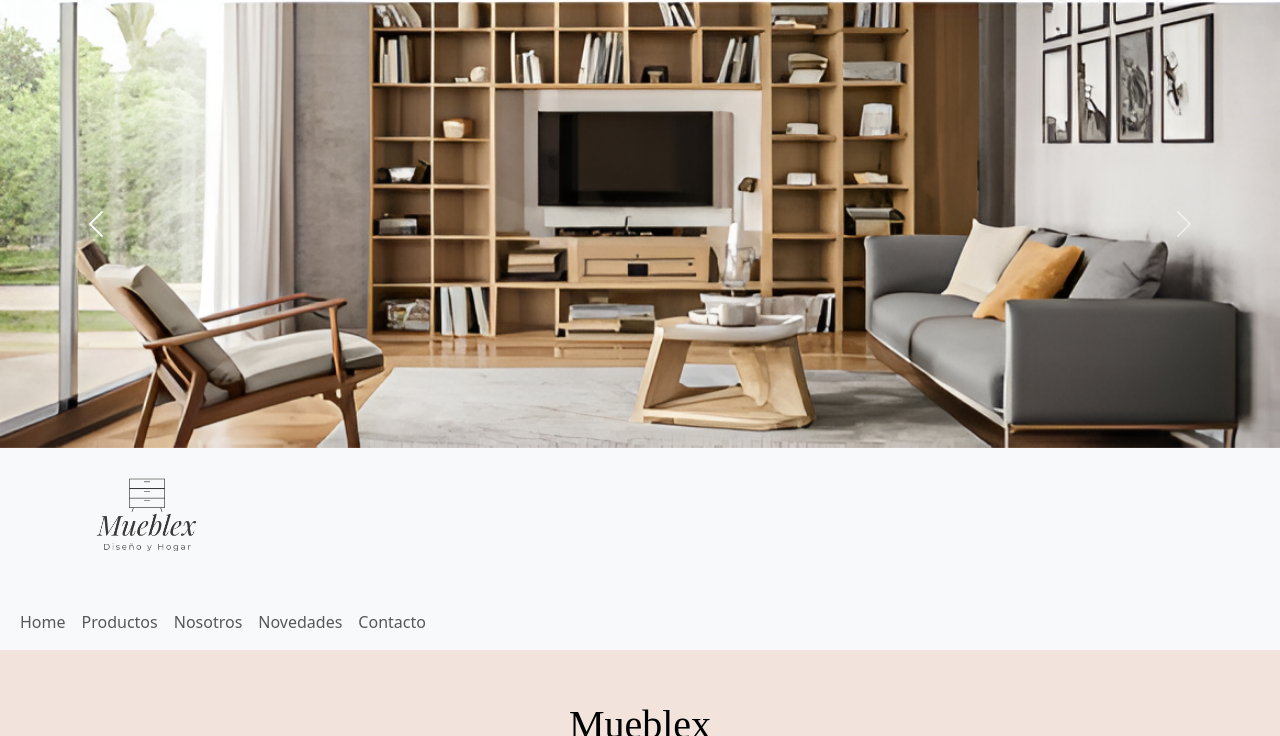
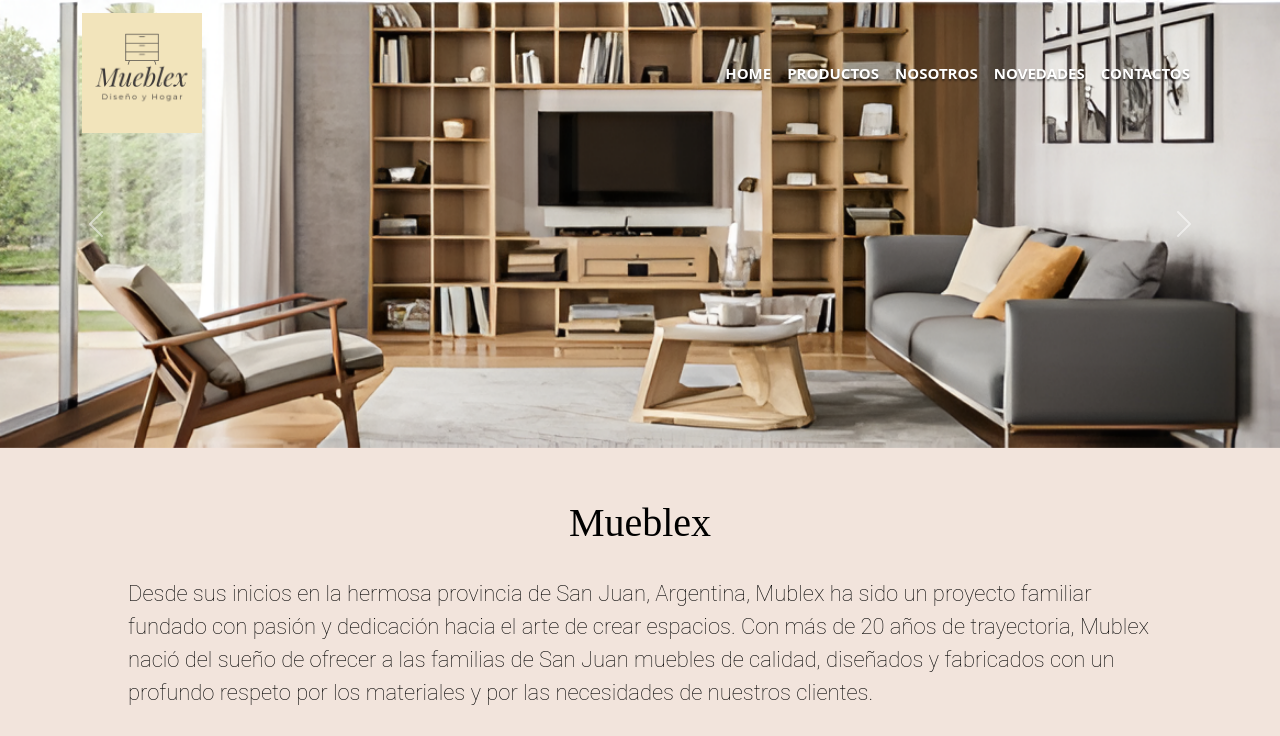
Before and after one commit to nicolasneira/integradordwi, a plain HTML site: page nosotros.html in a window 1280 px wide. Shown: the top 736 px of the page. Drawn offline with nearby package versions, Linux system fonts and the light colour scheme; a web font is replaced by a local one.

Commit message:
nosotros.html

```diff
--- a/nosotros.html
+++ b/nosotros.html
@@ -11,6 +11,7 @@
         <link href="https://fonts.googleapis.com/css2?family=Playfair+Display:ital,wght@1,400..900&display=swap" rel="stylesheet">
         <link rel="stylesheet" href="https://cdnjs.cloudflare.com/ajax/libs/font-awesome/6.0.0-beta3/css/all.min.css">
         <link rel="stylesheet" href="estilos/nosotros.css">
+        <link rel="stylesheet" href="estilos/carrucel.css">
         <link rel="stylesheet" href="estilos/piedepagina.css">
         <link rel="stylesheet" href="estilos/card.css">
         <link rel="stylesheet" href="estilos/texto.css">
@@ -18,54 +19,24 @@
 
       </head>
   <body>
+    <!--Carrusel de imagenes-->
+      <!--carrusel-->
     <header>
-      <!--Carrusel de imagenes-->
-      <div id="carouselExampleFade" class="carousel slide carousel-fade">
-       <div class="carousel-inner">
-         <div class="carousel-item active">
-           <img src="img/carr1.png" class="d-block w-100" alt="...">
-         </div>
-         <div class="carousel-item">
-           <img src="img/carr2.png" class="d-block w-100" alt="...">
-         </div>
-         <div class="carousel-item">
-           <img src="img/carr3.png" class="d-block w-100" alt="...">
-         </div>
-         <div class="carousel-item">
-           <img src="img/carr4.png" class="d-block w-100" alt="...">
-         </div>
-         <div class="carousel-item">
-           <img src="img/carr5.png" class="d-block w-100" alt="...">
-         </div>
-       </div>
-       <button class="carousel-control-prev" type="button" data-bs-target="#carouselExampleFade" data-bs-slide="prev">
-         <span class="carousel-control-prev-icon" aria-hidden="true"></span>
-         <span class="visually-hidden">Previous</span>
-       </button>
-       <button class="carousel-control-next" type="button" data-bs-target="#carouselExampleFade" data-bs-slide="next">
-         <span class="carousel-control-next-icon" aria-hidden="true"></span>
-         <span class="visually-hidden">Next</span>
-       </button>
-     </div>
-     <!--Imagen de la cabecera-->
-     <nav class="navbar navbar-light bg-light">
+      <div class="header-inner">
+        <nav class="navbar navbar-expand-lg navbar-light fixed-top">
           <div class="container">
-         <a class="navbar-brand-img" href="#">
-           <img src="img/11.png" alt="" width="130" height="130">
+            <a class="navbar-brand" href="#">
+              <span class="logo">
+                <img src="img/Logo.png" height="120" alt="">
+              </span>
             </a>
-       </div>
-     </nav>
-
-     <!--Barra de navegacion-->
-       <nav class="navbar navbar-expand-lg bg-body-tertiary">
-         <div class="container-fluid">
             <button class="navbar-toggler" type="button" data-bs-toggle="collapse" data-bs-target="#navbarSupportedContent" aria-controls="navbarSupportedContent" aria-expanded="false" aria-label="Toggle navigation">
               <span class="navbar-toggler-icon"></span>
             </button>
             <div class="collapse navbar-collapse" id="navbarSupportedContent">
-             <ul class="navbar-nav me-auto mb-2 mb-lg-0">
+              <ul class="navbar-nav ms-auto mb-2 mb-lg-0">
                 <li class="nav-item">
-                 <a class="nav-link" aria-current="page" href="index.html">Home</a>
+                  <a class="nav-link" href="index.html">Home</a>
                 </li>
                 <li class="nav-item">
                   <a class="nav-link" href="productos.html">Productos</a>
@@ -77,12 +48,61 @@
                   <a class="nav-link" href="novedades.html">Novedades</a>
                 </li>
                 <li class="nav-item">
-                 <a class="nav-link" href="contacto.html">Contacto</a>
+                  <a class="nav-link" href="contacto.html">Contactos</a>
                 </li>
               </ul>
             </div>
           </div>
         </nav>
+        <script>
+        // JavaScript para ocultar el navbar y el logo al scrollear hacia abajo
+          let lastScrollTop = 0;
+          const navbar = document.querySelector('.navbar');
+          const logo = document.querySelector('.navbar .logo');
+
+          window.addEventListener('scroll', () => {
+          const scrollTop = window.pageYOffset || document.documentElement.scrollTop;
+
+          if (scrollTop > lastScrollTop) {
+          navbar.style.top = '-80px';
+          logo.style.opacity = '0';
+          } else {
+          navbar.style.top = '0';
+          logo.style.opacity = '1';
+          }
+        lastScrollTop = scrollTop;
+        });
+      </script>
+      </div>
+
+
+        <div id="carouselExampleCaptions" class="carousel slide">
+            <div class="carousel-inner">
+              <div class="carousel-item active bg-1">
+                <img src="img/carr1.png" class="d-block w-100" alt="...">
+              </div>
+              <div class="carousel-item bg-2">
+                <img src="img/carr2.png" class="d-block w-100" alt="...">
+              </div>
+              <div class="carousel-item bg-3">
+                <img src="img/carr3.png" class="d-block w-100" alt="...">
+              </div>
+              <div class="carousel-item bg-3">
+                <img src="img/carr4.png" class="d-block w-100" alt="...">
+              </div>
+              <div class="carousel-item bg-3">
+                <img src="img/carr5.png" class="d-block w-100" alt="...">
+              </div>
+            </div>
+            <button class="carousel-control-prev" type="button" data-bs-target="#carouselExampleCaptions" data-bs-slide="prev">
+              <span class="carousel-control-prev-icon" aria-hidden="true"></span>
+              <span class="visually-hidden">Previous</span>
+            </button>
+            <button class="carousel-control-next" type="button" data-bs-target="#carouselExampleCaptions" data-bs-slide="next">
+              <span class="carousel-control-next-icon" aria-hidden="true"></span>
+              <span class="visually-hidden">Next</span>
+            </button>
+        </div>
   </header>
 <!--Imformacion sobre la tienda-->
     <div class="margenes">
```
Lines whose indentation alone changed are shown as unchanged.
